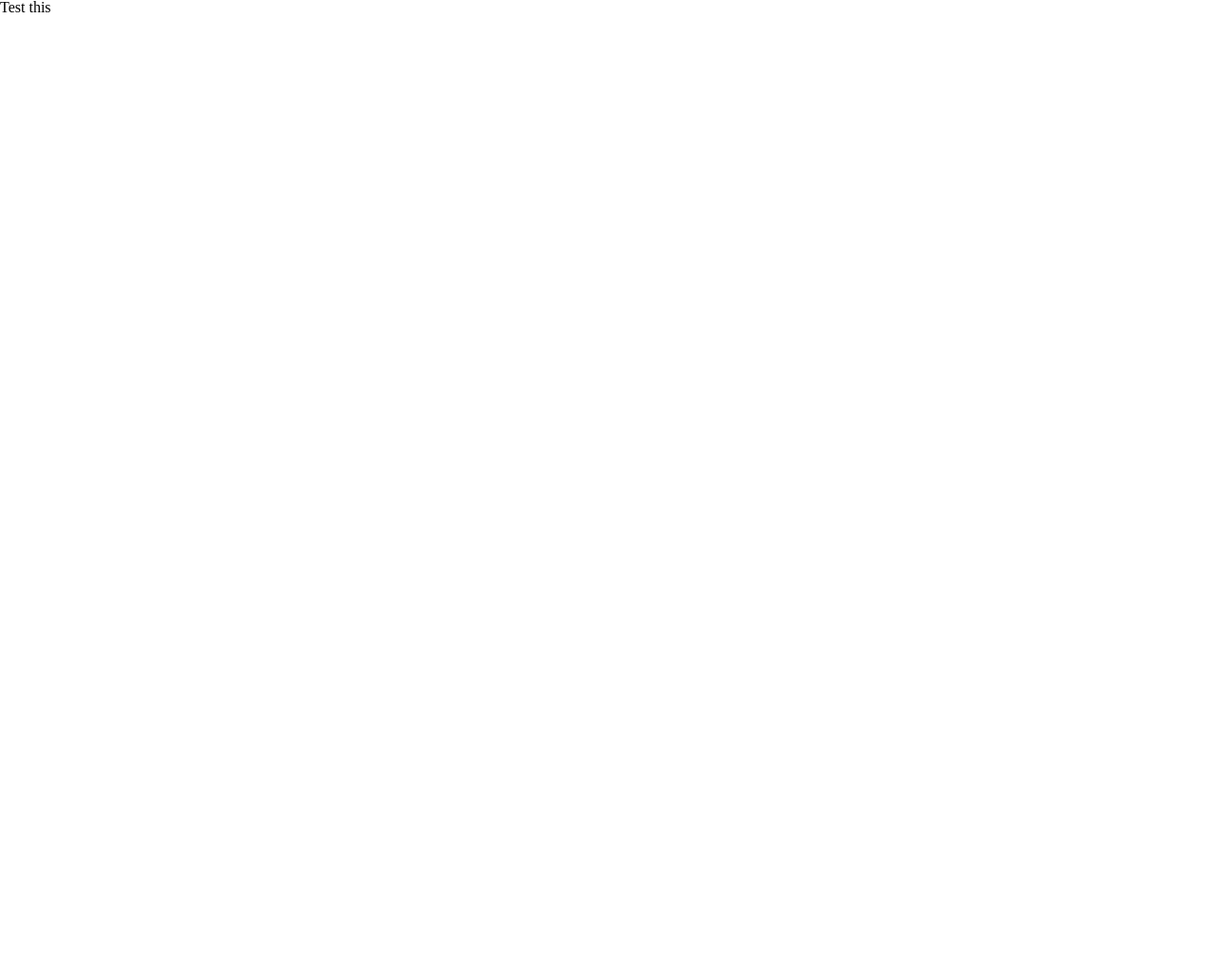
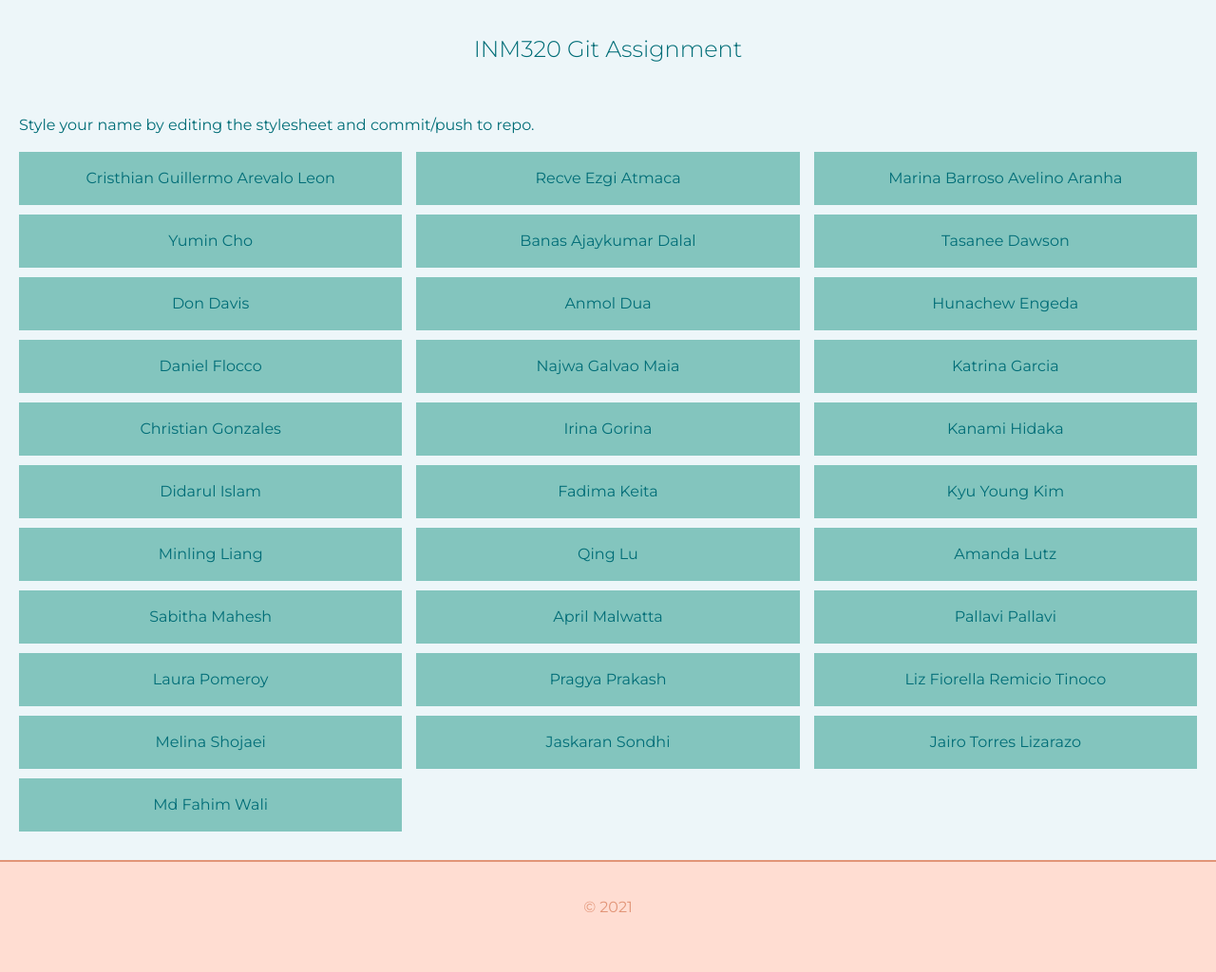
Before and after one commit to sabithamahesh/inm320-git-assignment, a website: page public/index.html in a window 1280 px wide. Shown: the whole page at 95% size. Before the commit the page ends 800 px from the top, so only its background shows below. Drawn offline with nearby package versions, Linux system fonts and the light colour scheme.

Commit message:
assignment starting point

```diff
--- a/public/assets/css/style.css
+++ b/public/assets/css/style.css
@@ -0,0 +1,208 @@
+body {
+    background: #ffddd2;
+    color: #006d77;
+    font-family: 'Montserrat', sans-serif;
+}
+
+header {
+    background: #edf6f9;
+    text-align: center;
+    padding: 40px;
+}
+header h1 {
+    font-weight: 300;
+    font-size: 24px;
+}
+p {
+    margin-bottom: 20px;
+}
+
+main {
+    background: #edf6f9;
+    padding: 20px;
+}
+main div {
+    background: #83c5be;
+    padding: 20px;
+    margin-bottom: 10px;
+    text-align: center;
+}
+
+
+
+#cgarevalo-leon {
+
+}
+
+
+#ratmaca{
+
+}
+
+
+#mbarroso-avelino-ara {
+
+}
+
+
+#ycho54 {
+
+}
+
+
+#badalal {
+
+}
+
+
+#tdawson5 {
+
+}
+
+
+#ddavis21{
+
+}
+
+
+#adua5 {
+
+}
+
+
+#hengeda {
+
+}
+
+
+#dflocco {
+
+}
+
+
+#ngalvao-maia {
+
+}
+
+
+#kgarcia15 {
+
+}
+
+
+#cgonzales5 {
+
+}
+
+
+#igorina2 {
+
+}
+
+
+#khidaka {
+
+}
+
+
+#dislam4 {
+
+}
+
+
+#fkeita {
+
+}
+
+
+#kykim13 {
+
+}
+
+
+#mliang16 {
+
+}
+
+
+#qlu30 {
+
+}
+
+
+#amanda.lutz {
+
+}
+
+
+#smahesh1 {
+
+}
+
+
+#amalwatta {
+
+}
+
+
+#pbhatt24 {
+
+}
+
+
+#lpomeroy2 {
+
+}
+
+
+#pprakash5 {
+
+}
+
+
+#lfremicio-tinoco {
+
+}
+
+
+#msshojaei-zadeh {
+
+}
+
+
+#jsondhi2 {
+
+}
+
+
+#jtorres-lizarazo {
+
+}
+
+
+#mfwali {
+
+}
+
+footer {
+    text-align: center;
+    background: #ffddd2;
+    color: #e29578;
+    padding: 40px;
+    border-top: 2px solid #e29578;
+}
+
+
+@media (min-width: 650px) {
+    main {
+        display: flex;
+        justify-content : space-between;
+        flex-wrap: wrap;
+    }
+    main p {
+        width: 100%;
+    }
+    main div {
+        width: calc( 33.3333% - 50px );
+    }
+}
--- a/public/index.html
+++ b/public/index.html
@@ -7,9 +7,53 @@
     <title>INM320 Git Assignment</title>
 
     <link rel="stylesheet" href="https://cdn.jsdelivr.net/npm/reset-css@3.0.0/reset.min.css" />
+    <link rel="preconnect" href="https://fonts.gstatic.com">
+    <link href="https://fonts.googleapis.com/css2?family=Montserrat:ital,wght@0,100;0,200;0,300;0,400;0,500;0,600;0,700;0,800;0,900;1,100;1,200;1,300;1,400;1,500;1,600;1,700;1,800;1,900&display=swap" rel="stylesheet">
     <link rel="stylesheet" href="/assets/css/style.css" />
 </head>
 <body>
-    Test this
+    <header>
+        <h1>INM320 Git Assignment</h1>
+    </header>
+
+    <main>
+        <p>Style your name by editing the stylesheet and commit/push to repo.</p>
+
+        <div id="cgarevalo-leon">Cristhian Guillermo Arevalo Leon</div>
+        <div id="ratmaca">Recve Ezgi Atmaca</div>
+        <div id="mbarroso-avelino-ara">Marina Barroso Avelino Aranha</div>
+        <div id="ycho54">Yumin Cho</div>
+        <div id="badalal">Banas Ajaykumar Dalal</div>
+        <div id="tdawson5">Tasanee Dawson</div>
+        <div id="ddavis21">Don Davis</div>
+        <div id="adua5">Anmol Dua</div>
+        <div id="hengeda">Hunachew Engeda</div>
+        <div id="dflocco">Daniel Flocco</div>
+        <div id="ngalvao-maia">Najwa Galvao Maia</div>
+        <div id="kgarcia15">Katrina Garcia</div>
+        <div id="cgonzales5">Christian Gonzales</div>
+        <div id="igorina2">Irina Gorina</div>
+        <div id="khidaka">Kanami Hidaka</div>
+        <div id="dislam4">Didarul Islam</div>
+        <div id="fkeita">Fadima Keita</div>
+        <div id="kykim13">Kyu Young Kim</div>
+        <div id="mliang16">Minling Liang</div>
+        <div id="qlu30">Qing Lu</div>
+        <div id="amanda.lutz">Amanda Lutz</div>
+        <div id="smahesh1">Sabitha Mahesh</div>
+        <div id="amalwatta">April Malwatta</div>
+        <div id="pbhatt24">Pallavi Pallavi</div>
+        <div id="lpomeroy2">Laura Pomeroy</div>
+        <div id="pprakash5">Pragya Prakash</div>
+        <div id="lfremicio-tinoco">Liz Fiorella Remicio Tinoco</div>
+        <div id="msshojaei-zadeh">Melina Shojaei</div>
+        <div id="jsondhi2">Jaskaran Sondhi</div>
+        <div id="jtorres-lizarazo">Jairo Torres Lizarazo</div>
+        <div id="mfwali">Md Fahim Wali</div>
+    </main>
+
+    <footer>
+        <p>&copy; 2021</p>
+    </footer>
 </body>
 </html>
```
